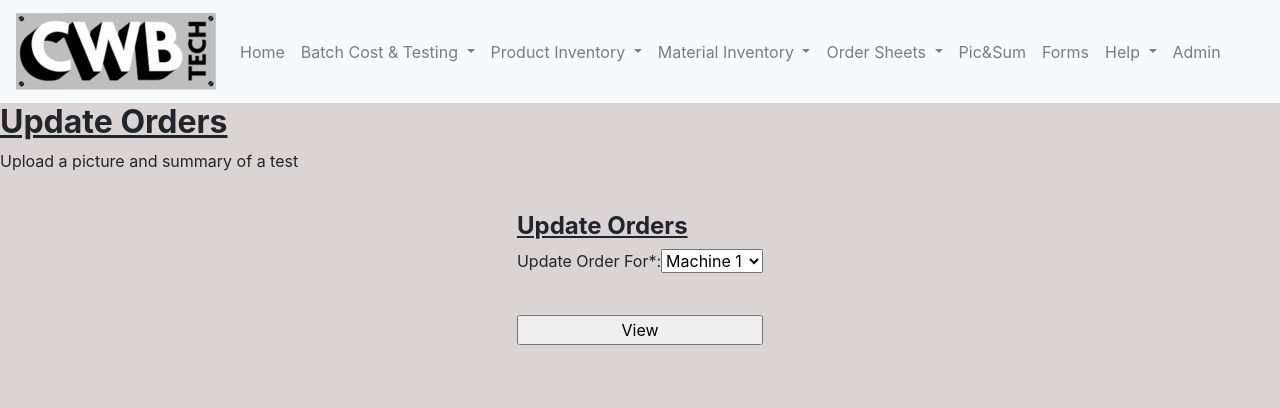
After one commit to Benjamin-Pickers/CWBApp, a Django app: page /CWBDataApp/GetOrder/ in a window 1280 px wide. The commit adds this page. Shown: the top 408 px of the page. Run offline with Django 3.2, Linux system fonts and the light colour scheme; some libraries are stand-ins or nearby versions.

Commit message:
Added update order view, can now update orders pieces and priority

```diff
--- a/CWBDataApp/templates/CWBDataApp/MaterialInventoryUpdate.html
+++ b/CWBDataApp/templates/CWBDataApp/MaterialInventoryUpdate.html
@@ -61,7 +61,7 @@
         <input id="matName" type="text" name="matName" value="{{ Material.materialname }}" hidden>
 
         <br>
-        <input type="submit" name="updateNumber ofBoxes" value="Update">
+        <input type="submit" name="updateNumberofBoxes" value="Update">
       </div>
     </form>
   </div>
--- /dev/null
+++ b/CWBDataApp/templates/CWBDataApp/UpdateOrders.html
@@ -0,0 +1,110 @@
+{% extends 'CWBDataApp/base.html'%}
+
+{% block title %} {{'Update Orders'}} {% endblock title %}
+
+{% block css %}
+  {% load static %}
+  <link rel="stylesheet" type="text/css" href="{% static 'CWBDataApp/body.css'%}">
+{% endblock %}
+
+{% block content %}
+  <div>
+    <h2 id="header"> Update Orders </h2>
+    <p id="descriptionParagraph">
+        Upload a picture and summary of a test
+    </p>
+
+  {% if error_message %} <p id="error"> {{error_message}} </p> {% endif %}
+  {% if dataAcceptedMessage %} <p id="accepted"> {{dataAcceptedMessage}} </p> {% endif %}
+
+  </div>
+
+  <div class="justify-content-center row no-gutters">
+    <form action="{% url 'CWBDataApp:UpdateOrders'%}" method="post">
+      <div class="d-inline-flex flex-column">
+        <h4 id=header>Update Orders</h4>
+        {% csrf_token %}
+
+        <div class="inline-flex inputBox">
+          <label for="machine">Update Order For*: </label>
+          <select id="machine" type="text" name="machine">
+            {% if numberOfMachines %}
+              {% for i in numberOfMachines %}
+                  <option value="{{ i }}">Machine {{ i }}</option>
+              {% endfor %}
+            {% endif %}
+          </select>
+        </div>
+
+        <br>
+
+          <input type="submit" name="enterNewOrder" value="View">
+      </div>
+    </form>
+  </div>
+
+  {% if orders and not orderChange%}
+    <div class="justify-content-center row no-gutters">
+      <form action="{% url 'CWBDataApp:GetOrder'%}" method="post">
+        <div class="d-inline-flex flex-column">
+          {% csrf_token %}
+
+          <div class="inline-flex inputBox">
+            <fieldset>
+              <legend> Choose an Order to Update:</legend>
+              {% for order in orders %}
+                <input type="radio" name="orderrank" value="{{order.priorityrank}}">{{order.customerponumber}}- {{order.colour}} {{order.boardprofile}} with priority {{order.priorityrank}}<br>
+              {% endfor %}
+            </fieldset>
+          </div>
+
+          <input type="text" name="machine" value="{{machine}}" hidden>
+          <br>
+
+            <input type="submit" name="chooseOrder" value="Choose">
+        </div>
+      </form>
+    </div>
+  {% endif %}
+
+  {% if orderChange and not orders%}
+    <div class="justify-content-center row no-gutters">
+      <form action="{% url 'CWBDataApp:ChangeOrder'%}" method="post">
+        <div class="d-inline-flex flex-column">
+          {% csrf_token %}
+
+          <div class="inline-flex inputBox">
+            <label for="ponumber">PO Number*: </label>
+            <input id="ponumber" type="text" name="ponumber" value="{{orderChange.customerponumber}}" maxlength="15">
+          </div>
+
+          <div class="inline-flex inputBox">
+            <label for="pcs">Pieces*: </label>
+            <input id="pcs" type="number" name="pcs" value="{{orderChange.pcs}}" step="any" min="0">
+          </div>
+
+          <div class="inline-flex inputBox">
+            <label for="priority">Priority (optional): </label>
+            <input id="priority" type="number" name="priority" step="1" min="1" value="{{orderChange.priorityrank}}">
+          </div>
+
+          <div class="inline-flex inputBox">
+            <label for="customer">Customer: </label>
+            <input id="customer" type="text" name="customer" maxlength="20" value="{{orderChange.customer}}">
+          </div>
+
+          <div class="inline-flex inputBox">
+            <label for="qualitynotes">Quality, Notes, etc: </label>
+            <input id="qualitynotes" type="text" name="qualitynotes" maxlength="500" value="{{orderChange.qualitynotes}}">
+          </div>
+
+            <input type="text" name="machine" value="{{machine}}" hidden>
+            <input type="text" name="orderPK" value="{{orderChange.ponumber}}" hidden>
+          <br>
+
+            <input type="submit" name="chooseOrder" value="Choose">
+        </div>
+      </form>
+    </div>
+  {% endif %}
+{% endblock content %}
--- a/CWBDataApp/templates/CWBDataApp/base.html
+++ b/CWBDataApp/templates/CWBDataApp/base.html
@@ -77,6 +77,7 @@
                   <a class="dropdown-item" href="{% url 'CWBDataApp:OrderSheetsMachine2'%}"> Machine 2 </a>
                   <a class="dropdown-item" href="{% url 'CWBDataApp:OrderSheetsMachine3'%}"> Machine 3 </a>
                   <a class="dropdown-item" href="{% url 'CWBDataApp:ViewOrders'%}"> View Orders </a>
+                  <a class="dropdown-item" href="{% url 'CWBDataApp:UpdateOrders'%}"> Update Orders </a>
                 </div>
               </li>
               <li class="nav-item">
--- a/CWBDataApp/urls.py
+++ b/CWBDataApp/urls.py
@@ -24,6 +24,9 @@ urlpatterns = [
     path('OrderSheetsMachine2/', views.OrderSheetsMachine2, name='OrderSheetsMachine2'),
     path('OrderSheetsMachine3/', views.OrderSheetsMachine3, name='OrderSheetsMachine3'),
     path('ViewOrders/', views.ViewOrders, name='ViewOrders'),
+    path('UpdateOrders/', views.UpdateOrders, name='UpdateOrders'),
+    path('GetOrder/', views.GetOrder, name='GetOrder'),
+    path('ChangeOrder/', views.ChangeOrder, name='ChangeOrder'),
     path('PicSum/', views.PicSum, name='PicSum'),
     path('help/', views.help, name='help'),
     path('AddEmployee/', views.AddEmployee, name='AddEmployee'),
--- a/CWBDataApp/views.py
+++ b/CWBDataApp/views.py
@@ -659,6 +659,154 @@ def ViewOrders(request):
 
     return render(request, 'CWBDataApp/ViewOrders.html', {'numberOfMachines':range(1, numberOfMachines+1)})
 
+
+###########################################################UPDATE ORDERS
+def UpdateOrders(request):
+    #Number of machine options to be displayed on page
+    numberOfMachines = 3
+
+    if request.method == 'POST':
+        form = request.POST
+        orders = None
+        machine = 1
+
+        if form['machine'] == '1':
+            if Ordersheetmachine1.objects.all():
+                orders = Ordersheetmachine1.objects.all().order_by('priorityrank')
+        elif form['machine'] == '2':
+            if Ordersheetmachine2.objects.all():
+                orders = Ordersheetmachine2.objects.all().order_by('priorityrank')
+            machine = 2
+        elif form['machine'] == '3':
+            if Ordersheetmachine3.objects.all():
+                orders = Ordersheetmachine3.objects.all().order_by('priorityrank')
+            machine = 3
+        if orders == None:
+            return render(request, 'CWBDataApp/UpdateOrders.html', {'numberOfMachines':range(1, numberOfMachines+1), 'error_message':"No Orders Exist For This Machine"})
+        else:
+            return render(request, 'CWBDataApp/UpdateOrders.html', {'numberOfMachines':range(1, numberOfMachines+1), 'orders':orders, 'machine':machine})
+
+    return render(request, 'CWBDataApp/UpdateOrders.html', {'numberOfMachines':range(1, numberOfMachines+1)})
+
+###########################################################GET SPECIFIC ORDER TO UPDATE
+def GetOrder(request):
+    #Number of machine options to be displayed on page
+    numberOfMachines = 3
+
+    if request.method == 'POST':
+        form = request.POST
+
+        try:
+            orderModel = globals()["Ordersheetmachine" + form['machine']]
+            order = orderModel.objects.get(priorityrank=form['orderrank'])
+            return render(request, 'CWBDataApp/UpdateOrders.html', {'numberOfMachines':range(1, numberOfMachines+1), 'orderChange':order, 'machine':form['machine']})
+        except:
+            return render(request, 'CWBDataApp/UpdateOrders.html', {'numberOfMachines':range(1, numberOfMachines+1), 'error_message':"Could not grab orders"})
+    return render(request, 'CWBDataApp/UpdateOrders.html', {'numberOfMachines':range(1, numberOfMachines+1)})
+
+###########################################################Change ORDER
+def ChangeOrder(request):
+    #Number of machine options to be displayed on page
+    numberOfMachines = 3
+
+    if request.method == 'POST':
+        form = request.POST
+
+
+        orderModel = globals()["Ordersheetmachine" + form['machine']]
+        order = orderModel.objects.get(pk=form['orderPK'])
+        order.customerponumber = form['ponumber']
+        order.customer = form['customer']
+        order.qualitynotes = form['qualitynotes']
+
+        if order.pcs != int(form['pcs']):
+            order.pcs = form['pcs']
+            order.pcsremaining = int(form['pcs']) - order.pcssent - order.pcsinventorized
+            product = Productprofiles.objects.get(pk=order.boardprofile)
+            productAverage = Profileaverages.objects.get(pk=order.boardprofile)
+            order.skidsremaining = order.pcsremaining / int(product.pcsperskid)
+            order.lengthofrunindays = order.skidsremaining / Decimal(productAverage.averageskidsperday)
+            order.projectedenddate = addDate(order.projectedstartdate, math.ceil(order.lengthofrunindays))
+            order.save()
+            #Grab all orders with lower priority
+            lowerOrders = orderModel.objects.filter(priorityrank__gt=form['priority']).order_by('priorityrank')
+            endDate = order.projectedenddate
+            for item in lowerOrders:
+                item.projectedstartdate = endDate
+                item.projectedenddate = addDate(endDate, math.ceil(item.lengthofrunindays))
+                item.save()
+                endDate = item.projectedenddate
+
+
+        #If priority was changed then reorder all the order where necessary
+        #If new priority is higher than the current, shuffle all orders down
+        if int(form['priority']) < order.priorityrank:
+            startdate = None
+            lessPriority = orderModel.objects.filter(priorityrank__gte = (int(form['priority']))).order_by('priorityrank')
+            if int(form['priority']) == 1:
+                startdate = date.today()
+            else:
+                higherpriority = orderModel.objects.filter(priorityrank=(int(form['priority'])-1)).first()
+                startdate = higherpriority.projectedenddate
+            enddate = addDate(startdate, math.ceil(order.lengthofrunindays))
+
+            #Loop to change priority and dates of order the are under the new priority
+            for entry in lessPriority:
+                if entry.priorityrank == form['priority']:
+                    entry.projectedstartdate = endDate
+                    entry.projectedenddate = endDate + timedelta(days=math.ceil(entry.lengthofrunindays))
+                else:
+                    higherpriority = orderModel.objects.filter(priorityrank=entry.priorityrank).first()
+                    entry.projectedstartdate = higherpriority.projectedenddate
+                    entry.projectedenddate =  higherpriority.projectedenddate + timedelta(days=math.ceil(entry.lengthofrunindays))
+                #only change priority of orders in which the priority was shifted
+                if entry.priorityrank < order.priorityrank:
+                    entry.priorityrank += 1
+                entry.save()
+
+            order.priorityrank = form['priority']
+            order.projectedstartdate = startdate
+            order.projectedenddate = enddate
+            order.save()
+        elif int(form['priority']) > order.priorityrank:
+            startdate = None
+            lessPriority = orderModel.objects.filter(priorityrank__gt = order.priorityrank ).order_by('priorityrank')
+
+            if order.priorityrank == 1:
+                startdate = date.today()
+            else:
+                higherpriority = orderModel.objects.filter(priorityrank=order.priorityrank).first()
+                startdate = higherpriority.projectedenddate
+
+            for entry in lessPriority:
+                if entry.priorityrank == int(order.priorityrank) + 1:
+                    entry.projectedstartdate = startdate
+                    entry.projectedenddate = addDate(startdate, math.ceil(entry.lengthofrunindays))
+                elif entry.priorityrank > order.priorityrank+1 and entry.priorityrank <= int(form['priority']):
+                    higherpriority = orderModel.objects.filter(priorityrank=entry.priorityrank-2).first()
+                    entry.projectedstartdate = higherpriority.projectedenddate
+                    entry.projectedenddate =  addDate(higherpriority.projectedenddate, math.ceil(entry.lengthofrunindays))
+                elif entry.priorityrank > form['priority']:
+                    higherpriority = orderModel.objects.filter(priorityrank=entry.priorityrank-1).first()
+                    entry.projectedstartdate = higherpriority.projectedenddate
+                    entry.projectedenddate =  addDate(higherpriority.projectedenddate, math.ceil(entry.lengthofrunindays))
+
+                if entry.priorityrank == int(form['priority']):
+                    order.priorityrank = form['priority']
+                    order.projectedstartdate = entry.projectedenddate
+                    order.projectedenddate = addDate(entry.projectedenddate, math.ceil(order.lengthofrunindays))
+                    order.save()
+                #only change priority of orders in which the priority was shifted
+                if entry.priorityrank <= int(form['priority']):
+                    entry.priorityrank -= 1
+                entry.save()
+
+        order.save()
+
+        return render(request, 'CWBDataApp/UpdateOrders.html', {'numberOfMachines':range(1, numberOfMachines+1), 'dataAcceptedMessage':"Order updated"})
+    return render(request, 'CWBDataApp/UpdateOrders.html')
+
+
 ###########################################################HELP
 def PicSum(request):
     return render(request, 'CWBDataApp/PicSum.html')
@@ -833,3 +981,17 @@ def UpdateProfileAverage(request):
 ###########################################################ADMIN
 def admin(request):
     return reverse('admin:index')
+
+
+#Add a given number of business days to a date, we ignore weekends
+def addDate(startDate, numDays):
+    currentDate = startDate
+
+    while numDays > 0:
+        currentDate += timedelta(days=1)
+        weekday=currentDate.weekday()
+        if weekday >= 5:
+            continue
+        else:
+            numDays -= 1
+    return currentDate
```
